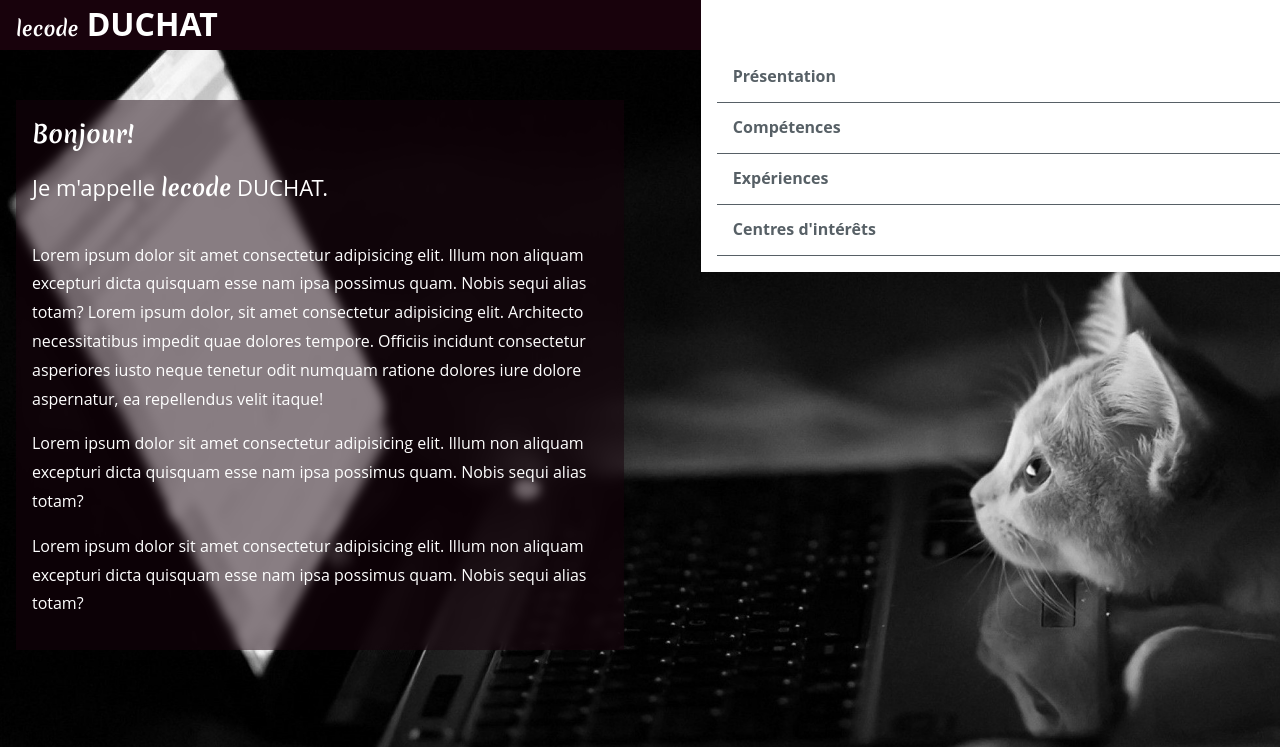
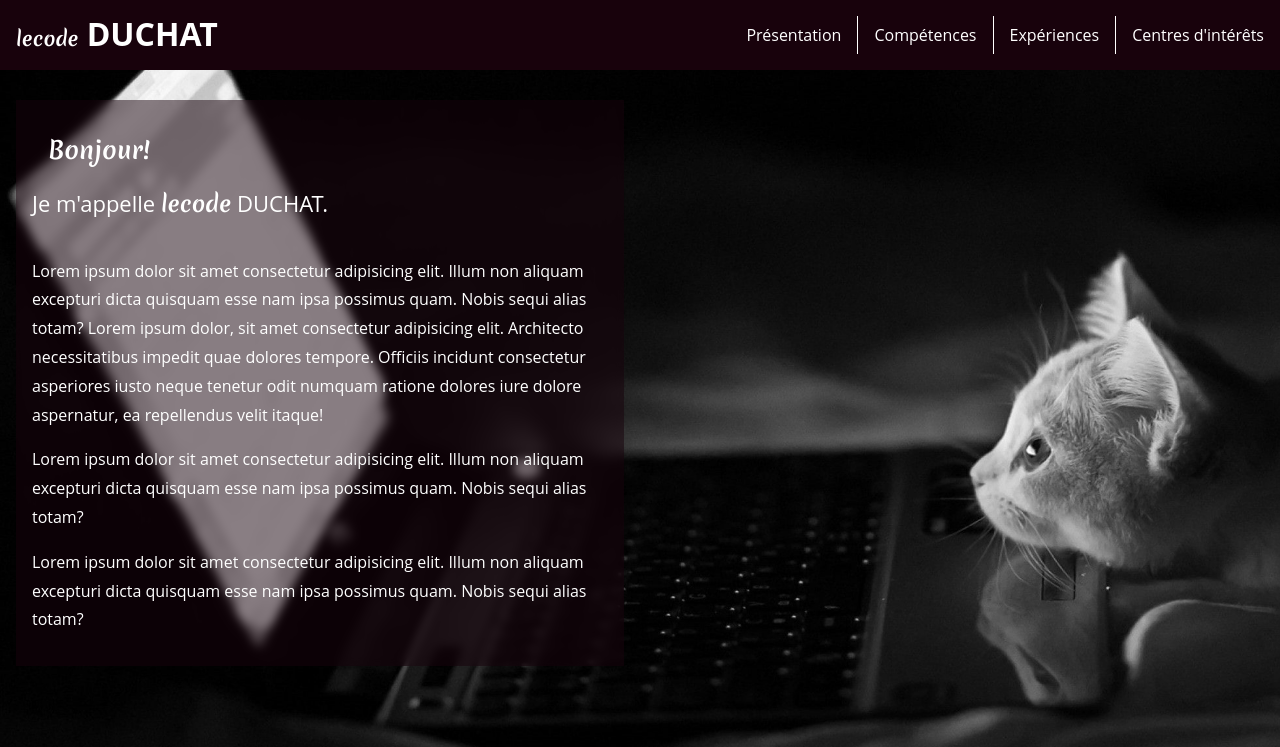
Before and after one commit to lecodeduchat/lecodeduchat.github.io, a plain HTML site: page index.html in a window 1280 px wide. Shown: the top 747 px of the page. Drawn offline with Linux system fonts and the light colour scheme.

Commit message:
Configuration des menus medium et large

```diff
--- a/assets/css/styles-lg.css
+++ b/assets/css/styles-lg.css
@@ -1,5 +1,55 @@
 @media (min-width: 75rem) {
+  /** HEADER *************************************************************************************/
+  h1 {
+    color: lightgreen;
+  }
+  /** NAVIGATION *********************************************************************************/
+  .menu-burger,
+  .btn-menu,
+  .header-main-menu {
+    display: none;
+  }
+  .menu-content {
+    transform: translate(0px);
+    transition: none;
+    min-width: 800px;
+    background-color: var(--darkcolor);
+  }
+  .list-main-menu {
+    position: relative;
+    display: inline-flex;
+    flex-direction: row;
+    padding-bottom: 0px;
+  }
+  .main-menu-item {
+    height: calc(70px - (2 * var(--sp)));
+    line-height: calc(70px - (2 * var(--sp)));
+    border-bottom: 0;
+    margin: var(--sp) 0;
+    padding: 0;
+    width: auto;
+    border-right: 1px solid #fff;
+  }
+  .main-menu-item:last-of-type {
+    border-right: 0;
+  }
+  .main-menu-item a {
+    display: inline-block;
+    color: white;
+    font-weight: normal;
+    /* line-height: 38px; */
+    padding: 0 var(--sp);
+  }
+  /** WHO I AM ***********************************************************************************/
+
+  /** SKILLS *************************************************************************************/
   #skills {
     background-color: var(--md-3-color);
   }
+
+  /** EXPERIENCES ********************************************************************************/
+
+  /** HOBBIES ************************************************************************************/
+
+  /** FOOTER *************************************************************************************/
 }
--- a/assets/css/styles-md.css
+++ b/assets/css/styles-md.css
@@ -1,20 +1,43 @@
 @media (min-width: 48rem) {
-  /** HEADER ************************************************/
+  /** HEADER *************************************************************************************/
+  header {
+    height: 70px;
+  }
   h1 {
-    color: white;
+    color: aqua;
+    line-height: 68px;
+  }
+  /** NAVIGATION *********************************************************************************/
+  .main-menu {
+    width: auto;
+  }
+  .btn-menu {
+    opacity: 0;
+  }
+  .btn-menu:hover {
+    cursor: pointer;
+  }
+  .menu-content {
+    width: auto;
+    transform: translate(240px);
   }
 
-  /** WHO I AM ***********************************************/
+  /** WHO I AM ***********************************************************************************/
   #whoiam .content {
     width: 45%;
   }
   #whoiam img {
-    min-height: 800px;
     width: 100%;
     vertical-align: middle;
   }
-  /** SKILLS ************************************************/
+
+  /** SKILLS *************************************************************************************/
   #skills {
     background-color: var(--md-2-color);
   }
+  /** EXPERIENCES ********************************************************************************/
+
+  /** HOBBIES ************************************************************************************/
+
+  /** FOOTER *************************************************************************************/
 }
--- a/assets/css/styles.css
+++ b/assets/css/styles.css
@@ -39,7 +39,8 @@ body {
 h2 {
   font-family: Merienda;
   font-size: 24px;
-  margin: 0px 0px var(--sp);
+  margin: 0 var(--sp);
+  padding: var(--sp) 0;
   text-align: center;
 }
 h3 {
@@ -50,7 +51,7 @@ p {
   padding-bottom: var(--sp);
 }
 
-/** header **************************************************************/
+/** header ***************************************************************************************/
 header {
   position: fixed;
   top: 0;
@@ -60,12 +61,13 @@ header {
   height: 50px;
   z-index: 1000;
 }
-header div.content {
-  display: flex;
-}
+
 /** MY NAME *********************/
 h1 {
   width: 80%;
+}
+h1 a {
+  text-decoration: none;
   color: white;
   line-height: 48px;
 }
@@ -75,7 +77,7 @@ h1 span {
   font-size: 19.5px;
   font-weight: bold;
 }
-/** MAIN MENU *******************/
+/** NAVIGATION *********************************************************************************/
 .main-menu {
   position: absolute;
   top: 0;
@@ -120,14 +122,27 @@ h1 span {
 }
 .header-main-menu {
   height: 52px;
+  display: flex;
+  line-height: 48px;
+  color: var(--md-1-color);
 }
-.header-main-menu span {
-  width: 20px;
+.header-main-menu .menu-title {
+  flex: 1;
+  font-weight: bold;
+  font-size: 16px;
+  text-align: left;
+  padding-left: calc(2 * var(--sp));
+}
+.header-main-menu .menu-cross {
+  flex: 0;
+  flex-basis: 20px;
   text-align: center;
   line-height: 48px;
+  vertical-align: middle;
   padding-right: var(--sp);
 }
 .list-main-menu {
+  width: auto;
   list-style: none;
   padding-bottom: var(--sp);
 }
--- a/index.html
+++ b/index.html
@@ -4,6 +4,7 @@
     <meta charset="UTF-8" />
     <meta http-equiv="X-UA-Compatible" content="IE=edge" />
     <meta name="viewport" content="width=device-width, initial-scale=1.0" />
+    <link rel="stylesheet" href="assets/fontawesome/css/all.css" media="all" />
     <link rel="stylesheet" href="assets/css/styles.css" media="all" />
     <link
       rel="stylesheet"
@@ -20,7 +21,7 @@
       href="assets/css/styles-lg.css"
       media="(min-width:75rem)"
     />
-    <link rel="stylesheet" href="assets/fontawesome/css/all.css" media="all" />
+
     <link
       rel="shortcut icon"
       type="image/ico"
@@ -37,15 +38,18 @@
   <body>
     <header>
       <div id="main-header" class="content">
-        <h1><span>lecode</span> DUCHAT</h1>
+        <h1>
+          <a href="#whoiam"><span>lecode</span> DUCHAT</a>
+        </h1>
         <nav class="main-menu">
           <div class="menu-burger content">
             <span class="fa-solid fa-bars"></span>
           </div>
-          <input class="btn-menu content" type="checkbox" />
+          <input class="btn-menu" type="checkbox" />
           <div class="menu-content">
             <div class="header-main-menu">
-              <span class="fa-solid fa-xmark"></span>
+              <span class="menu-title">MENU</span>
+              <span class="menu-cross fa-solid fa-xmark"></span>
             </div>
             <ul class="list-main-menu">
               <li class="main-menu-item content">
@@ -68,10 +72,10 @@
     <!-- BEGIN WHO I AM ---------------------------------------------------------->
     <div id="whoiam" class="block">
       <img
-        src="/assets/pictures/cat-computer__lg.png"
+        src="/assets/pictures/cat-computer__lg.jpg"
         srcset="
           /assets/pictures/chat-qui-code__sm.jpg 480w,
-          /assets/pictures/cat-computer__lg.png  727w
+          /assets/pictures/cat-computer__lg.jpg  727w
         "
         sizes="(max-width:480px) 480px, 100vw"
         alt="Un chat devant un ordinateur portable"
```
Also changed, not shown: assets/pictures/cat-computer__lg.jpg (added).
